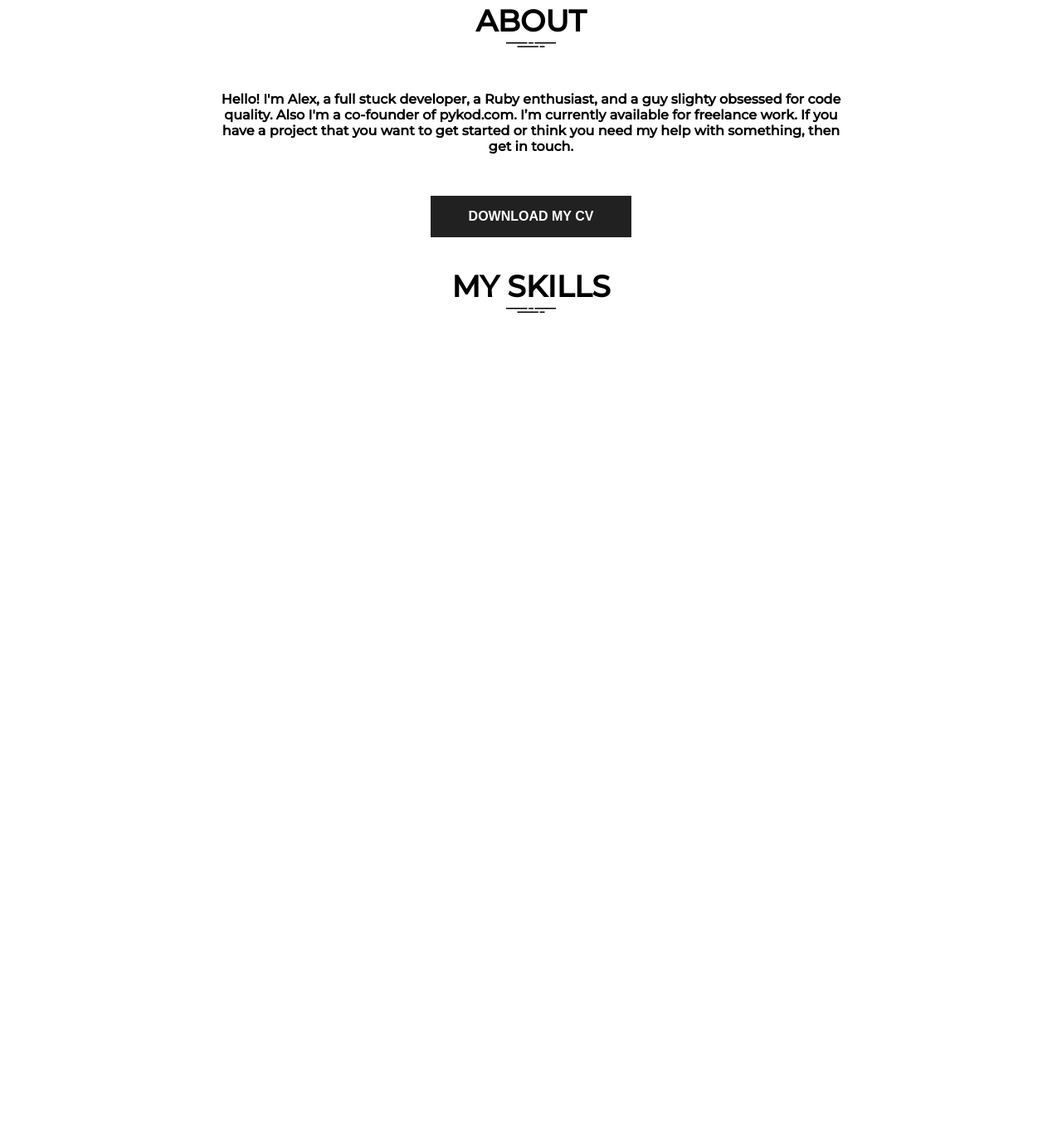
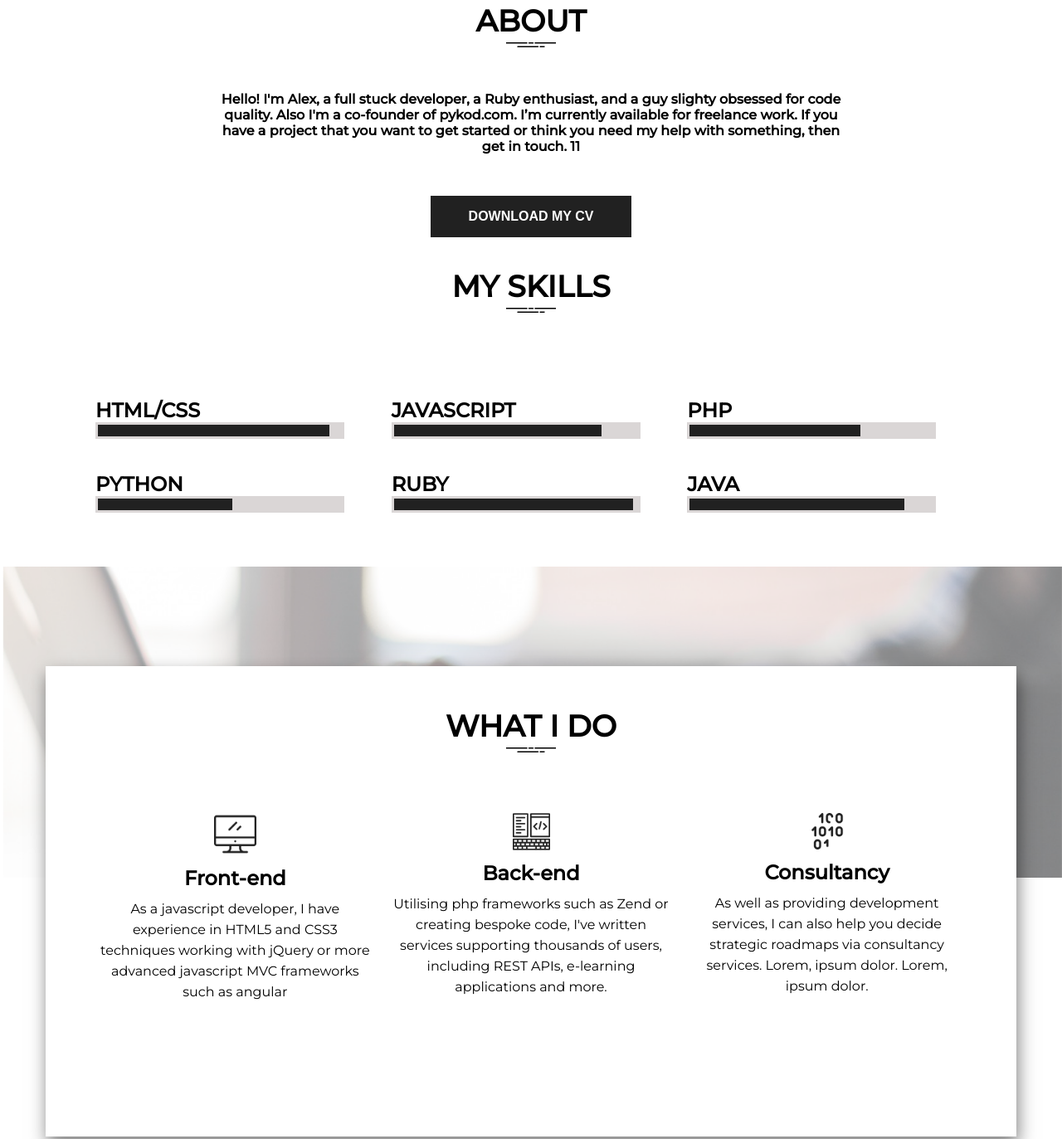
Before and after one commit to wilczun/portfolio-template, a plain HTML site: page portfolio-psd-html/index.html in a window 1280 px wide. Shown: the part 978-2351 px from the top of the page at 83% size. Before the commit the page ends 1358 px from the top, so only its background shows below. Drawn offline with Linux system fonts and the light colour scheme.

Commit message:
added content
what i do section

```diff
--- a/portfolio-psd-html/index.html
+++ b/portfolio-psd-html/index.html
@@ -51,13 +51,71 @@
     <span><img src="./img/span.hr.png" alt=""></span>
     <p>Hello! I'm Alex, a full stuck developer, a Ruby enthusiast, and a guy slighty obsessed for code quality. Also I'm
       a co-founder of pykod.com. I’m currently available for freelance work. If you have a project that you want to get
-      started or think you need my help with something, then get in touch.
+      started or think you need my help with something, then get in touch. 11
     </p>
     <button> DOWNLOAD MY CV </button>
   </section>
   <section class="container my-skills">
     <h2>MY SKILLS</h2>
     <span><img src="./img/span.hr.png" alt=""></span>
+    <div class="skill-bars">
+      <div class="skill-bar">
+        <h3>HTML/CSS</h3>
+        <div id="progress" class="progress1">
+        </div>
+        <h3>PYTHON</h3>
+        <div id="progress" class="progress2">
+        </div>
+      </div>
+      <div class="skill-bar">
+        <h3>JAVASCRIPT</h3>
+        <div id="progress" class="progress3">
+        </div>
+        <h3>RUBY</h3>
+        <div id="progress" class="progress4">
+        </div>
+      </div>
+      <div class="skill-bar">
+        <h3>PHP</h3>
+        <div id="progress" class="progress5">
+        </div>
+        <h3>JAVA</h3>
+        <div id="progress" class="progress6">
+        </div>
+      </div>
+    </div>
+  </section>
+  <section class="what-i-do">
+    <img class="what-i-do-image" src="./img/Clip.png" alt="">
+    <div class="container what-i-do-box">
+      <h2>WHAT I DO</h2>
+      <span><img src="./img/span.hr.png" alt=""></span>
+      <div class="box-container">
+        <div class="box">
+          <img src="./img/monitor.png" alt="">
+          <h3>Front-end</h3>
+          <p>As a javascript developer, I have experience in HTML5 and CSS3 techniques working with jQuery or more
+            advanced javascript MVC frameworks such as angular
+          </p>
+        </div>
+        <div class="box">
+          <img src="./img/coding.png" alt="">
+          <h3>Back-end</h3>
+          <p>Utilising php frameworks such as Zend or creating bespoke code, I've written services supporting thousands
+            of users, including REST APIs, e-learning applications and more.
+          </p>
+        </div>
+        <div class="box">
+          <img src="./img/binary-code.png" alt="">
+          <h3>Consultancy</h3>
+          <p>As well as providing development services, I can also help you decide strategic roadmaps via consultancy
+            services. Lorem, ipsum dolor. Lorem, ipsum dolor.
+          </p>
+        </div>
+      </div>
+
+    </div>
+
   </section>
 </body>
 
--- a/portfolio-psd-html/style/_header.scss
+++ b/portfolio-psd-html/style/_header.scss
@@ -1,6 +1,5 @@
 nav {
   display: flex;
-  padding-top: 3rem 0rem;
   flex-wrap: wrap;
   position: fixed;
   top: 5rem;
--- a/portfolio-psd-html/style/_my-skills.scss
+++ b/portfolio-psd-html/style/_my-skills.scss
@@ -1,3 +1,58 @@
 .my-skills {
+  min-height: 45vh;
   text-align: center;
 }
+
+.skill-bars {
+  @include flex(space-evenly, center, row);
+  padding: 5rem;
+  text-align: left;
+  flex-wrap: wrap;
+}
+
+.skill-bar {
+  flex: 1 1 20rem;
+  padding: 1rem;
+
+  h3 {
+    padding-top: 4rem;
+  }
+}
+
+#progress {
+  background: rgb(218, 214, 214);
+  height: 20px;
+  width: 300px;
+  padding: 3px;
+}
+
+#progress:after {
+  content: '';
+  display: block;
+  background: #212121;
+  height: 100%;
+}
+
+.progress1:after {
+  width: 95%;
+}
+
+.progress2:after {
+  width: 55%;
+}
+
+.progress3:after {
+  width: 85%;
+}
+
+.progress4:after {
+  width: 98%;
+}
+
+.progress5:after {
+  width: 70%;
+}
+
+.progress6:after {
+  width: 88%;
+}
--- /dev/null
+++ b/portfolio-psd-html/style/_what-i-do.scss
@@ -0,0 +1,41 @@
+.what-i-do {
+  text-align: center;
+  position: relative;
+  min-height: 100vh;
+}
+
+.what-i-do-image {
+  width: 100%;
+  height: 100%;
+  object-fit: cover;
+}
+
+.what-i-do-box {
+  padding: 5rem;
+  background: #fff;
+  position: absolute;
+  top: 15%;
+  left: 50%;
+  transform: translateX(-50%);
+  box-shadow: 2px 10px 20px rgba($color: #000000, $alpha: 0.5);
+}
+
+.box-container {
+  @include flex(space-evenly, center, row);
+  flex-wrap: wrap;
+}
+
+.box {
+  flex: 1 1 30rem;
+  min-height: 35rem;
+  padding: 1rem;
+  margin-top: 6rem;
+
+  h3 {
+    margin: 1rem;
+  }
+
+  p {
+    line-height: 2.5rem;
+  }
+}
--- a/portfolio-psd-html/style/style.scss
+++ b/portfolio-psd-html/style/style.scss
@@ -2,4 +2,5 @@
 @import 'global';
 @import 'header';
 @import 'about';
-@import 'my-skills'
+@import 'my-skills';
+@import 'what-i-do';
```
Also changed, not shown: portfolio-psd-html/img/Clip.png (added), portfolio-psd-html/style/style.css, 1 other file.
